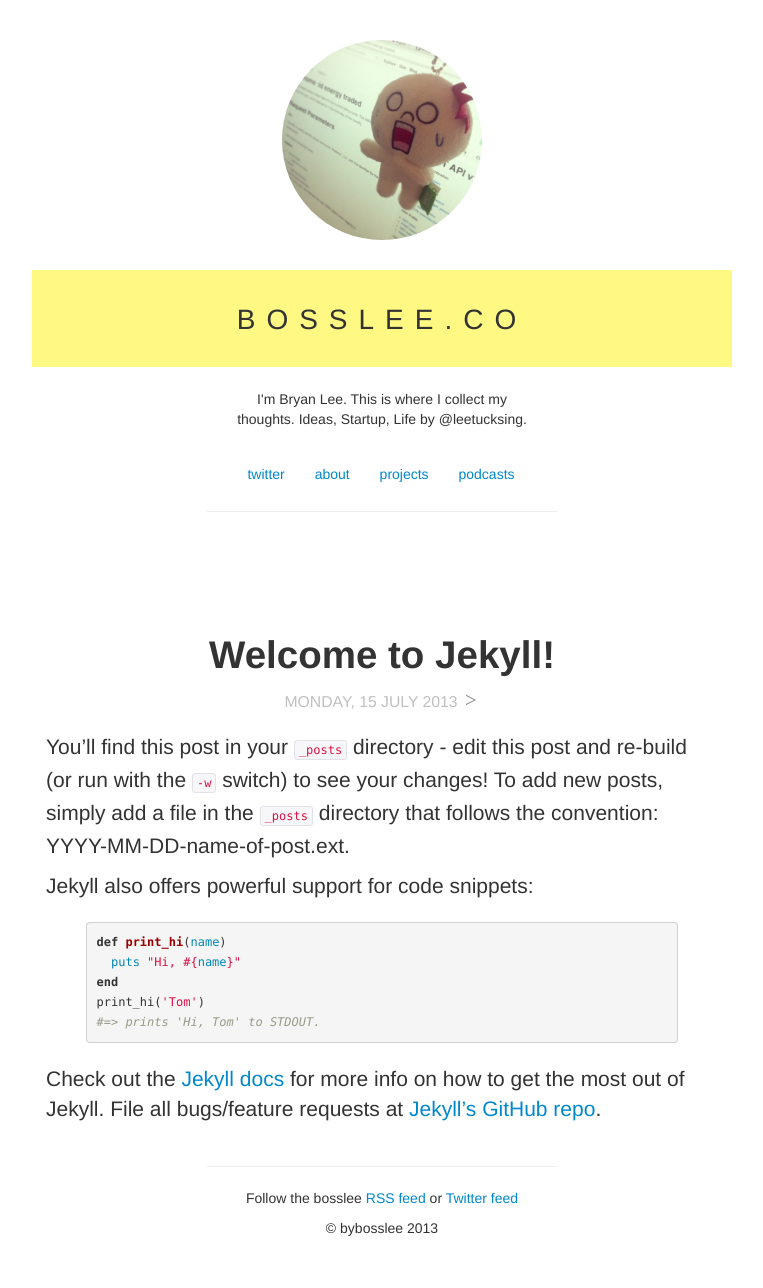
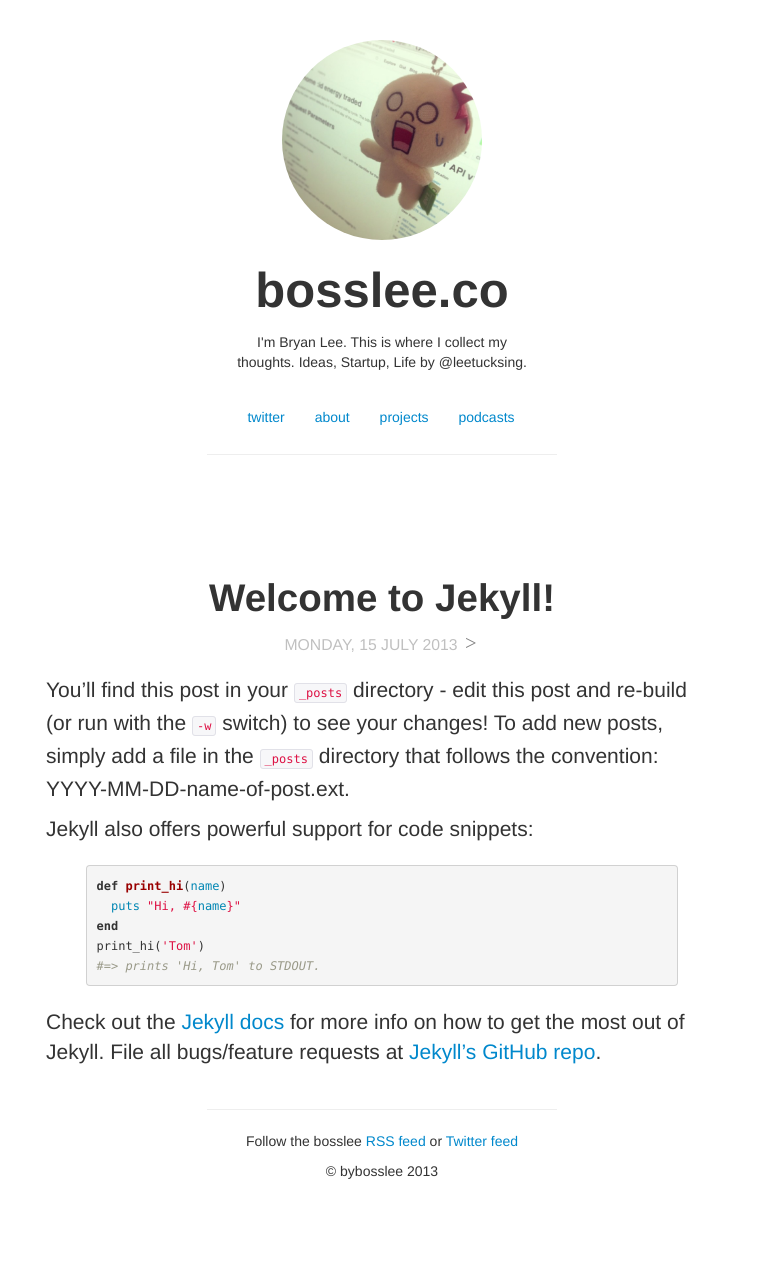
Before and after one commit to athanhcong/bosslee, a Jekyll site: the page built from index.html, in a window 1280 px wide. Shown: the whole page, without its empty margins (258-1021 px from the left). Built offline with Jekyll 4.4.1, drawn with Linux system fonts in a browser that asks for light colours; nearby versions of some CDN libraries; library files that are not in the unit come from our copies; after the commit the page ends 1231 px from its top, so only the background shows below that.

Commit message:
changed css
Signed-off-by: Bryan Lee <leetucksing@gmail.com>

```diff
--- a/css/styles.css
+++ b/css/styles.css
@@ -117,17 +117,8 @@
 }
 
 #bigtext {
-  font-size: 2em;
+  font-size: 3.5em;
   margin-top: 30px;
-  color: #333333;
-  border-bottom: none;
-  font-family: "Helvetica Neue", sans-serif;
-  letter-spacing: 11px;
-  text-transform: uppercase;
-  font-weight: 100;
-  line-height: 1.6em;
-  background: #fff882;
-  padding: 1em 1em 0.85em;
 }
 
 #bigsubtext {
```
